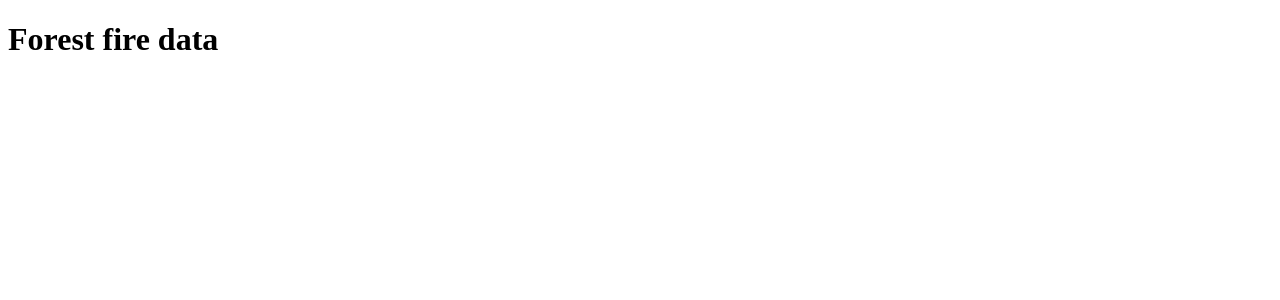
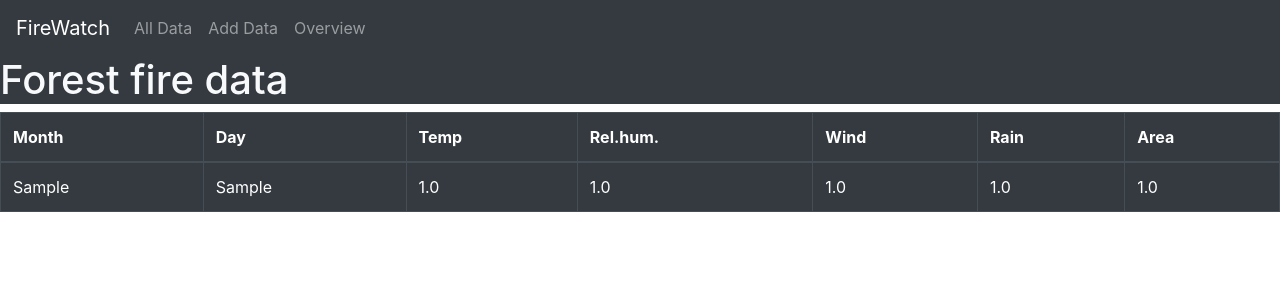
Before and after one commit to stianrjt/fire_watch, a Django app: page / in a window 1280 px wide. Shown: the top 300 px of the page. Run offline with Django 3.2, Linux system fonts and the light colour scheme; tables that the repository leaves empty hold one stand-in row (values such as "Sample post").

Commit message:
added bootstrap

```diff
--- a/firewatch_project/fire_app/views.py
+++ b/firewatch_project/fire_app/views.py
@@ -2,26 +2,61 @@ from django.http import HttpResponse
 from django.shortcuts import render
 from .models import FireData
 import csv
+import pandas as pd
+import numpy as nps
 
 def home(request):
     data = FireData.objects.all()
     return render(request, 'home.html', {'data': data})
 
+def add_data(request):
+    return render(request, 'add_data.html', {})
+
+def overview(request):
+    return render(request, 'overview.html', {})
+
 
 def load_csv(request):
-    with open('static/csv/forestfires.csv') as f:
-        reader = csv.reader(f)
-        next(reader)
-        for row in reader:
-            print(row[2:])
-            created = FireData.objects.get_or_create(
-                month=row[2],
-                day=row[3],
-                temp=float(row[4]),
-                relative_humidity=float(row[5]),
-                wind=float(row[6]),
-                rain=float(row[7]),
-                area=float(row[8]),
-            )
+    data = get_data_from_csv()
+    for i,row in data.iterrows():
+        created = FireData.objects.get_or_create(
+            month=row['month'],
+            day=row['day'],
+            temp=float(row['temp']),
+            relative_humidity=float(row['RH']),
+            wind=float(row['wind']),
+            rain=float(row['rain']),
+            area=float(row['area']),
+        )
+    return HttpResponse('CSV LOADED INTO DATABASE')
 
-    return HttpResponse('CSV LOADED INTO DATABASE')
+
+
+def get_data_from_csv():
+    df = pd.read_csv('static/csv/forestfires.csv')
+    # Sort data by month
+    df = df[["month", "day", "temp", "RH", "wind", "rain", "area"]]
+    months = ["jan", "feb", "mar", "apr", "may", "jun", "jul", "aug", "sep", "oct", "nov", "dec"]
+    df['month'] = pd.Categorical(df['month'], categories=months, ordered=True)
+    df.sort_values(by='month', inplace=True)
+    df = df.reset_index(drop=True)
+    return df
+
+
+"""alternative method for reading csv:
+
+with open('static/csv/forestfires.csv') as f:
+    reader = csv.reader(f)
+    next(reader)
+    for row in reader:
+        print(row[2:])
+        created = FireData.objects.get_or_create(
+            month=row[2],
+            day=row[3],
+            temp=float(row[8]),
+            relative_humidity=float(row[9]),
+            wind=float(row[10]),
+            rain=float(row[11]),
+            area=float(row[12]),
+        )
+"""
--- a/firewatch_project/firewatch_project/urls.py
+++ b/firewatch_project/firewatch_project/urls.py
@@ -19,6 +19,8 @@ from fire_app import views
 
 urlpatterns = [
     path('', views.home, name='FireApp'),
+    path('add_data/', views.add_data, name="add_data"),
+    path('overview/', views.overview, name="overview"),
     path('admin/', admin.site.urls),
     path('load/', views.load_csv, name='Load CSV')
 ]
--- /dev/null
+++ b/firewatch_project/templates/add_data.html
@@ -0,0 +1,5 @@
+{% extends "base.html" %}
+
+{% block page_content %}
+<h1>ADD DATA HERE</h1>
+{% endblock %}
--- /dev/null
+++ b/firewatch_project/templates/base.html
@@ -0,0 +1,30 @@
+<!DOCTYPE html>
+<html>
+  <head>
+    <link rel="stylesheet" href="https://cdn.jsdelivr.net/npm/bootstrap@4.5.3/dist/css/bootstrap.min.css" integrity="sha384-TX8t27EcRE3e/ihU7zmQxVncDAy5uIKz4rEkgIXeMed4M0jlfIDPvg6uqKI2xXr2" crossorigin="anonymous">
+    <meta charset="utf-8">
+    <title>Fire Watch Data</title>
+  </head>
+  <body>
+
+  <nav class="navbar sticky-top navbar-expand-lg navbar-dark bg-dark">
+  <a class="navbar-brand" href="/">FireWatch</a>
+  <button class="navbar-toggler" type="button" data-toggle="collapse" data-target="#navbarNavAltMarkup" aria-controls="navbarNavAltMarkup" aria-expanded="false" aria-label="Toggle navigation">
+    <span class="navbar-toggler-icon"></span>
+  </button>
+  <div class="collapse navbar-collapse" id="navbarNavAltMarkup">
+    <div class="navbar-nav">
+      <a class="nav-link" href="/">All Data</a>
+      <a class="nav-link" href="/add_data">Add Data</a>
+      <a class="nav-link" href="/overview">Overview</a>
+    </div>
+  </div>
+</nav>
+
+  {% block page_content %}{% endblock %}
+
+
+   <script src="https://code.jquery.com/jquery-3.5.1.slim.min.js" integrity="sha384-DfXdz2htPH0lsSSs5nCTpuj/zy4C+OGpamoFVy38MVBnE+IbbVYUew+OrCXaRkfj" crossorigin="anonymous"></script>
+<script src="https://cdn.jsdelivr.net/npm/bootstrap@4.5.3/dist/js/bootstrap.bundle.min.js" integrity="sha384-ho+j7jyWK8fNQe+A12Hb8AhRq26LrZ/JpcUGGOn+Y7RsweNrtN/tE3MoK7ZeZDyx" crossorigin="anonymous"></script>
+  </body>
+</html>
--- a/firewatch_project/templates/home.html
+++ b/firewatch_project/templates/home.html
@@ -1,15 +1,36 @@
-<!DOCTYPE html>
-<html>
-  <head>
-    <meta charset="utf-8">
-    <title>Fire Watch Data</title>
-  </head>
-  <body>
-    <h1>Forest fire data</h1>
+{% extends "base.html" %}
 
+{% block page_content %}
+
+    <h1 class="text-light bg-dark">Forest fire data</h1>
+
+    <table class="table table-dark", border="1">
+      <thead>
+        <tr>
+          <th>Month</th>
+          <th>Day</th>
+          <th>Temp</th>
+          <th>Rel.hum.</th>
+          <th>Wind</th>
+          <th>Rain</th>
+          <th>Area</th>
+        </tr>
+      </thead>
+      <tbody>
     {% for d in data %}
-      {{ d.name }} <br>
+    <tr>
+        <td>{{d.month}} </td>
+        <td>{{d.day}}</td>
+        <td>{{d.temp}}</td>
+        <td>{{d.relative_humidity}}</td>
+        <td>{{d.wind}}</td>
+        <td>{{d.rain}}</td>
+        <td>{{d.area}}</td>
+
+          </tr>
+
     {% endfor %}
+      </tbody>
+    </table>
 
-  </body>
-</html>
+{% endblock %}
--- /dev/null
+++ b/firewatch_project/templates/overview.html
@@ -0,0 +1,5 @@
+{% extends "base.html" %}
+
+{% block page_content %}
+<h1>OVERVIEW</h1>
+{% endblock %}
```
Also changed, not shown: firewatch_project/csv_to_database.py (deleted, +0 -17 lines), firewatch_project/fire_app/csv_to_database.py (added, +11 -0 lines), firewatch_project/__init__.py (added), firewatch_project/fire_app/models.py (line endings or trailing spaces).
